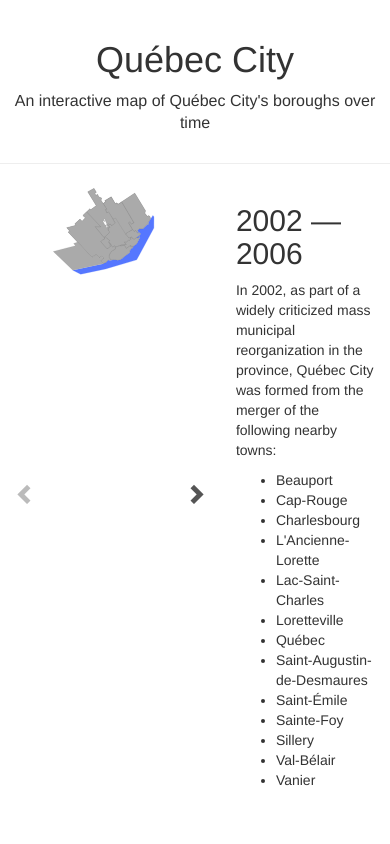
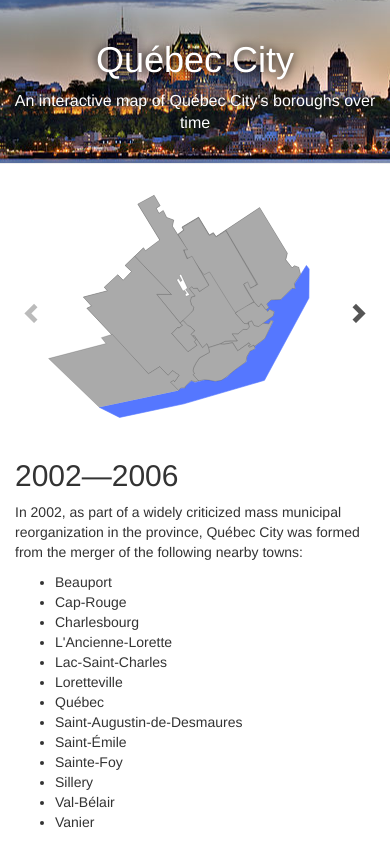
Before and after one commit to ajcord/GEOG-204-Website, a plain HTML site: page index.html in a window 390 px wide. Drawn offline with nearby package versions, Linux system fonts and the light colour scheme.

Commit message:
Added banner and fixed xs breakpoint

```diff
--- a/index.html
+++ b/index.html
@@ -30,9 +30,11 @@
         <span class="glyphicon glyphicon-chevron-right"></span>
       </div>
 
+      <div class="clearfix visible-xs"></div>
+
       <div id="2002" class="period col-md-4 col-sm-4 col-xs-12 col-md-pull-1 col-sm-pull-2">
         <div class="period-info">
-          <h2>2002 &mdash; 2006</h2>
+          <h2>2002&mdash;2006</h2>
           <p>
             In 2002, as part of a widely criticized mass municipal reorganization in the province,
             Québec City was formed from the merger of the following nearby towns:
@@ -57,7 +59,7 @@
 
       <div id="2006" class="period col-md-4 col-sm-4 col-xs-12 col-md-pull-1 col-sm-pull-2">
         <div class="period-info">
-          <h2>2006 &mdash; 2009</h2>
+          <h2>2006&mdash;2009</h2>
           <p>
             After the 2002 merger, L'Ancienne-Lorette and Saint-Augustin-de-Desmaures
             voted in 2004 to de-merge from the city and become independent again.
@@ -68,7 +70,7 @@
 
       <div id="2009" class="period col-md-4 col-sm-4 col-xs-12 col-md-pull-1 col-sm-pull-2">
         <div class="period-info">
-          <h2>2009 &mdash; present</h2>
+          <h2>2009&mdash;present</h2>
           <p>
             In 2009, La Cité and Limoilou merged into the borough La Cité-Limoilou,
             and Laurentian was divided between the boroughs
--- a/style.css
+++ b/style.css
@@ -1,5 +1,20 @@
+.page-header {
+    background-image: url(images/banner.jpg);
+    background-position: center;
+    margin-top: 0;
+    padding-top: 20px;
+    color: white;
+    text-shadow: 0 0 10px #000;
+}
+
+h1 {
+    margin-top: 0;
+    padding-top: 20px;
+}
+
 .row {
     display: flex;
+    flex-wrap: wrap;
 }
 
 .period {
```
Also changed, not shown: LICENSES.txt, images/banner.jpg (added).
